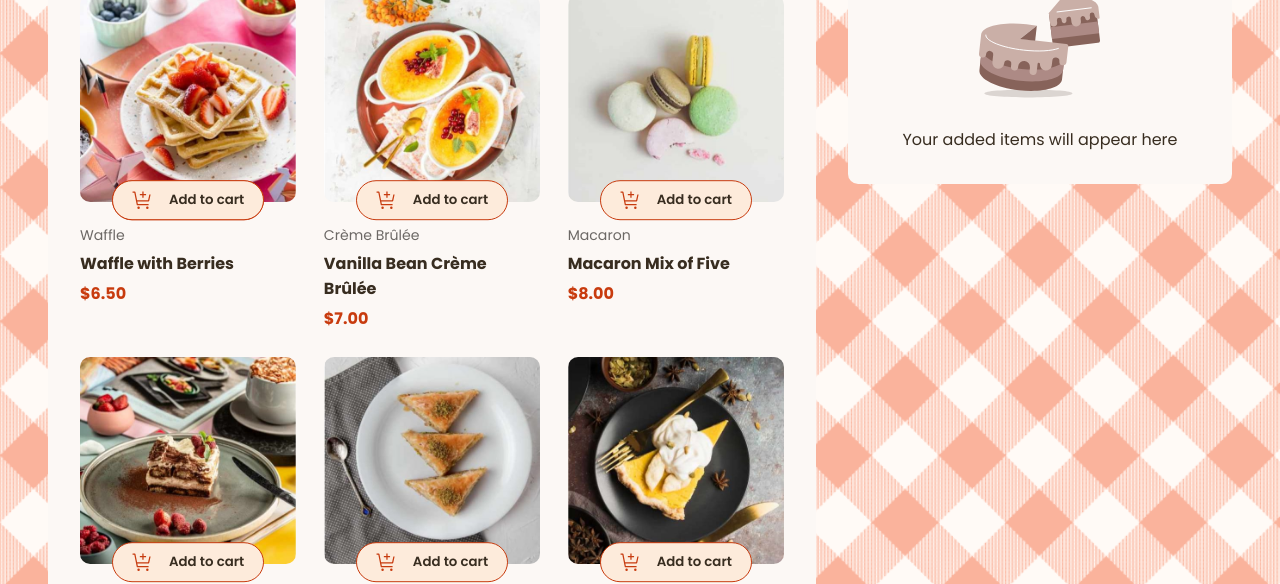
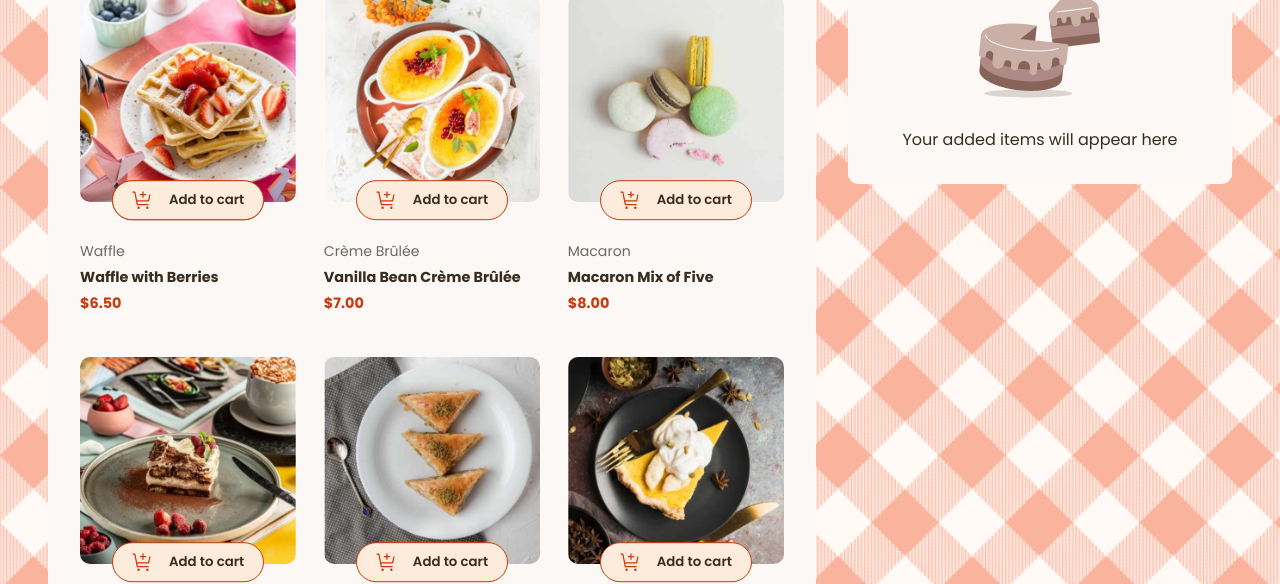
Before and after one commit to ArthurDeOliver/Product-List, a website built with Vite: page index.html in a window 1280 px wide. Shown: the part 148-732 px from the top of the page. Built offline with nearby package versions, Linux system fonts and the light colour scheme.

Commit message:
att: DessertDescription font-size e margin-top

```diff
--- a/src/styles/style.css
+++ b/src/styles/style.css
@@ -141,6 +141,8 @@ main header {
 }
 
 .DessertDescription {
+  margin-top: 1rem;
+  font-size: 0.9rem;
   display: flex;
   flex-direction: column;
   width: 100%;
```
